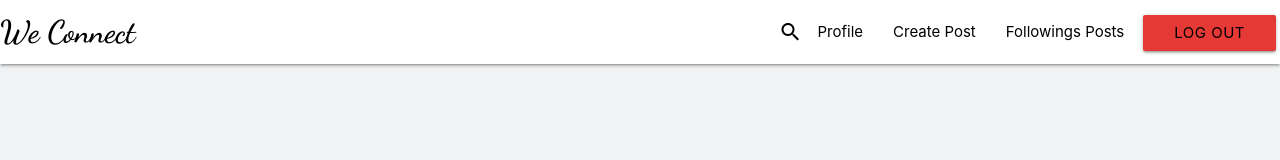
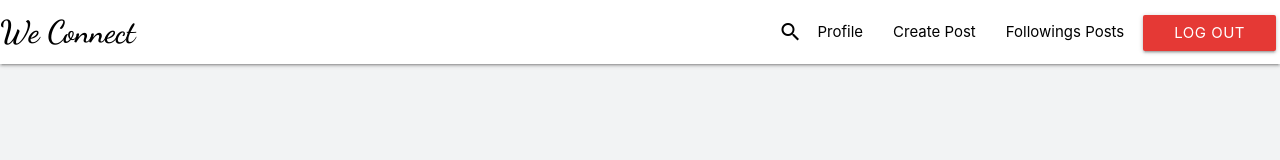
Before and after one commit to bharath51731/social-medial-frontend, a React (Create React App) app: page /signin in a window 1280 px wide. Shown: the top 160 px of the page. Built offline with nearby package versions, Linux system fonts and the light colour scheme; sample sign-in values are in the browser's storage.

Commit message:
color change

```diff
--- a/src/components/Navbar.js
+++ b/src/components/Navbar.js
@@ -53,14 +53,18 @@ const fetchUsers = (query) =>
       <li key="2"><Link style={{color:colour}} to="/profile">Profile</Link></li>
       <li key="3"><Link style={{color:colour}} to="/createpost">Create Post</Link></li>
       <li key="4"><Link style={{color:colour}} to="/myfollowing">Followings Posts</Link></li>
+
+      <li key="5">
       <button className="btn waves-effect waves-light #64b5f6 red darken-1" style={{margin:4,color:'white'}} >
-      <li key="5"><Link
-      style={{color:colour}}
+        <Link
+        style={{color:'white'}}
        onClick={()=>{
        localStorage.clear()
        dispatch({type:'CLEAR'})
        history.push('/signin')
-      }}>Log Out</Link></li> </button>
+      }}>Log Out</Link>
+      </button>
+      </li>
       </ul>
       </div>
       </nav>
@@ -70,12 +74,18 @@ const fetchUsers = (query) =>
       <li key="2"><Link to="/profile">Profile</Link></li>
       <li key="3"><Link to="/createpost">Create Post</Link></li>
       <li key="4"><Link to="/myfollowing">Followings Posts</Link></li>
-     <button className="btn waves-effect waves-light #64b5f6 red darken-1" style={{margin:4,color:'white',marginLeft:30}} >
-      <li key="5"><Link onClick={()=>{
+
+      <li key="5">
+      <button className="btn waves-effect waves-light #64b5f6 red darken-1" style={{margin:4,color:'white',marginLeft:30}} >
+        <Link
+      style={{color:'white'}}
+       onClick={()=>{
        localStorage.clear()
        dispatch({type:'CLEAR'})
        history.push('/signin')
-      }}>Log Out</Link></li></button>
+      }}>Log Out</Link>
+      </button>
+      </li>
       </ul>
       </>
      ]
```
